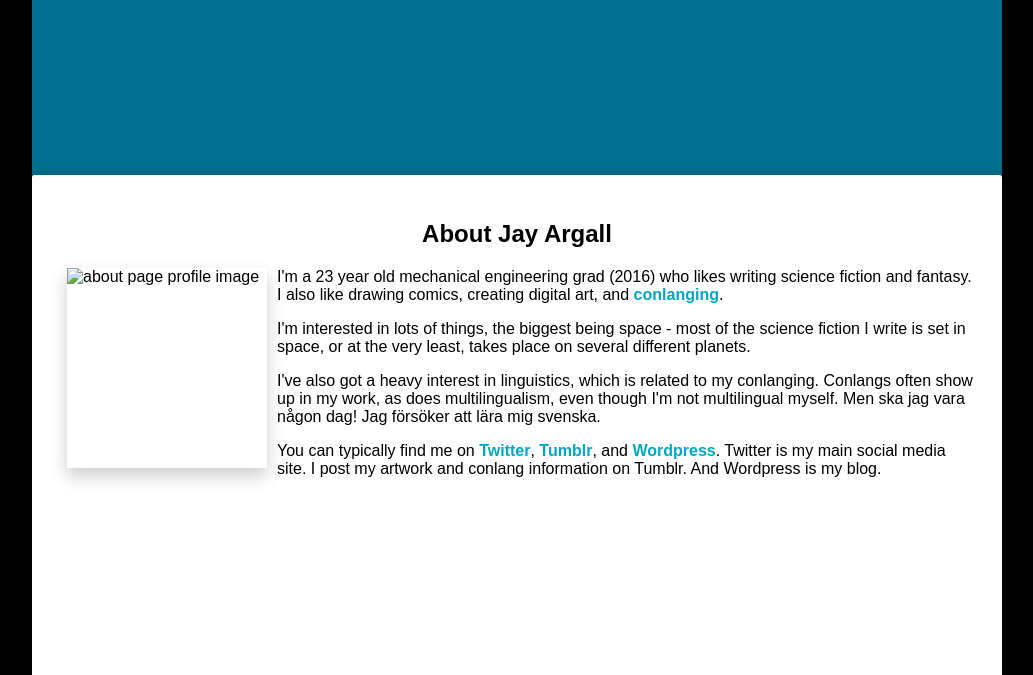
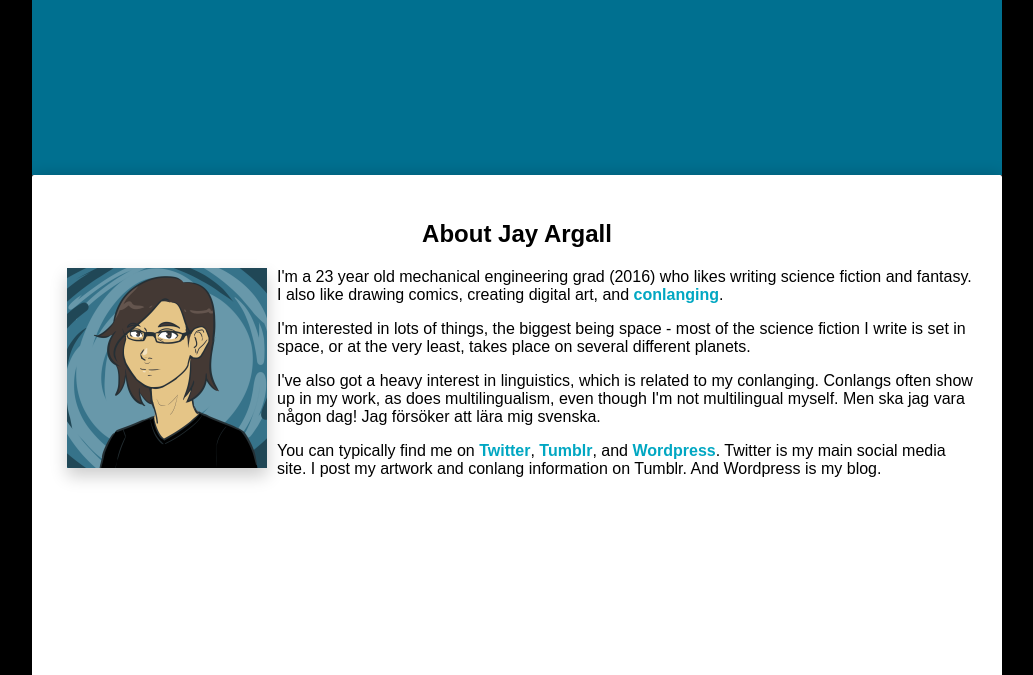
Before and after one commit to JayArgall/JayArgall.github.io, a plain HTML site: page about.html in a window 1280 px wide. Shown: the part 125-800 px from the top of the page, without its empty margins (123-1156 px from the left). Drawn offline with Linux system fonts and the light colour scheme.

Commit message:
Update about.html

```diff
--- a/about.html
+++ b/about.html
@@ -26,7 +26,7 @@
 	<!-- CONTENT -->
 	<div id="content">
 		<h2>About Jay Argall</h2>
-			<img src="images/icon2017_2.png" alt="about page profile image" title="about page profile image" style="float:left" width="200px" height="200px" />
+			<img src="icon2017_2.png" alt="about page profile image" title="about page profile image" style="float:left" width="200px" height="200px" />
 			<p>I'm a 23 year old mechanical engineering grad (2016) who likes writing science fiction and fantasy. I also like drawing comics, creating digital art, and <a href="http://conlang.org/">conlanging</a>.</p>
 			<p>I'm interested in lots of things, the biggest being space - most of the science fiction I write is set in space, or at the very least, takes place on several different planets.</p>
 			<p>I've also got a heavy interest in linguistics, which is related to my conlanging. Conlangs often show up in my work, as does multilingualism, even though I'm not multilingual myself. Men ska jag vara någon dag! Jag försöker att lära mig svenska.</p>
```
